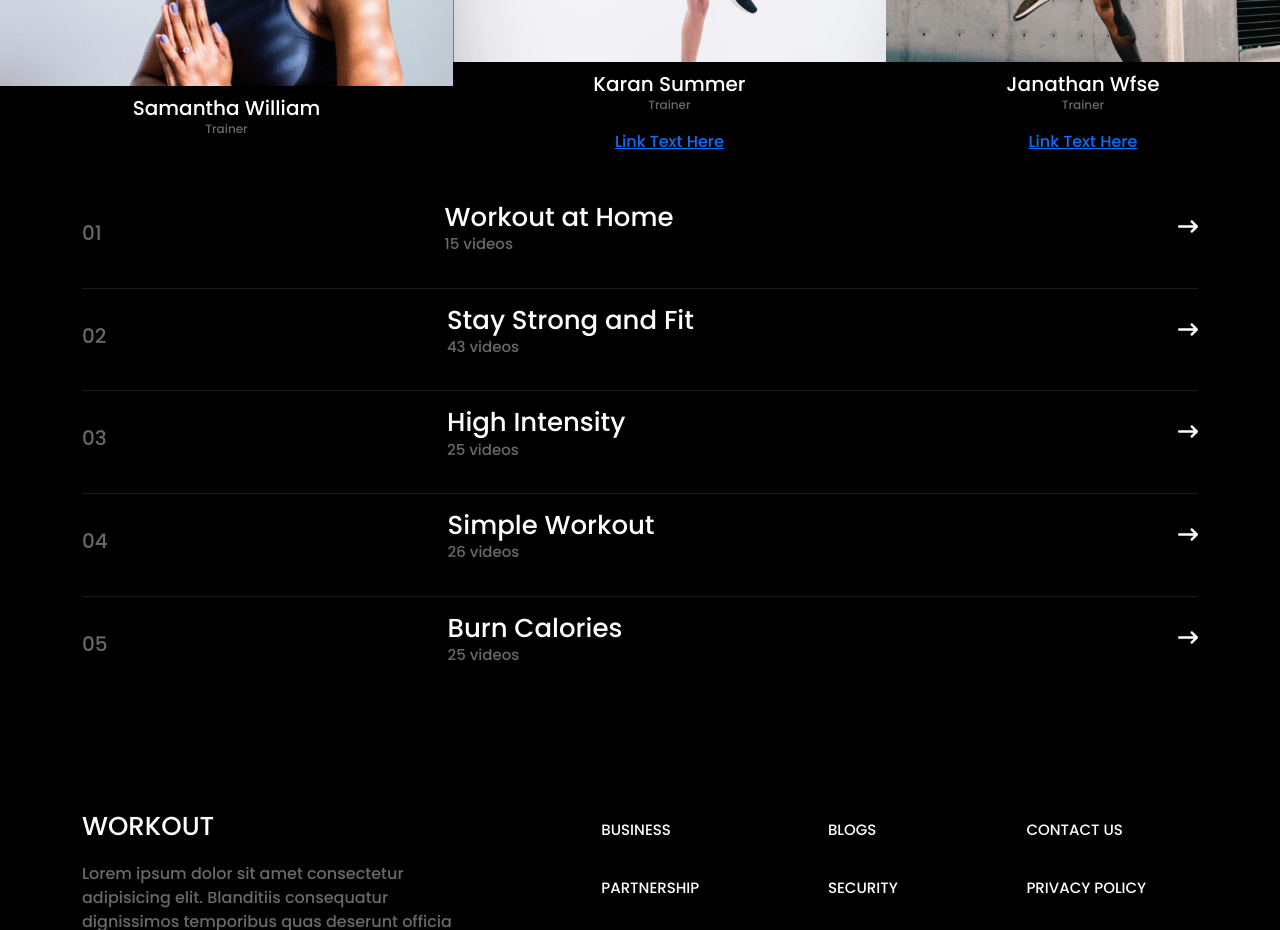
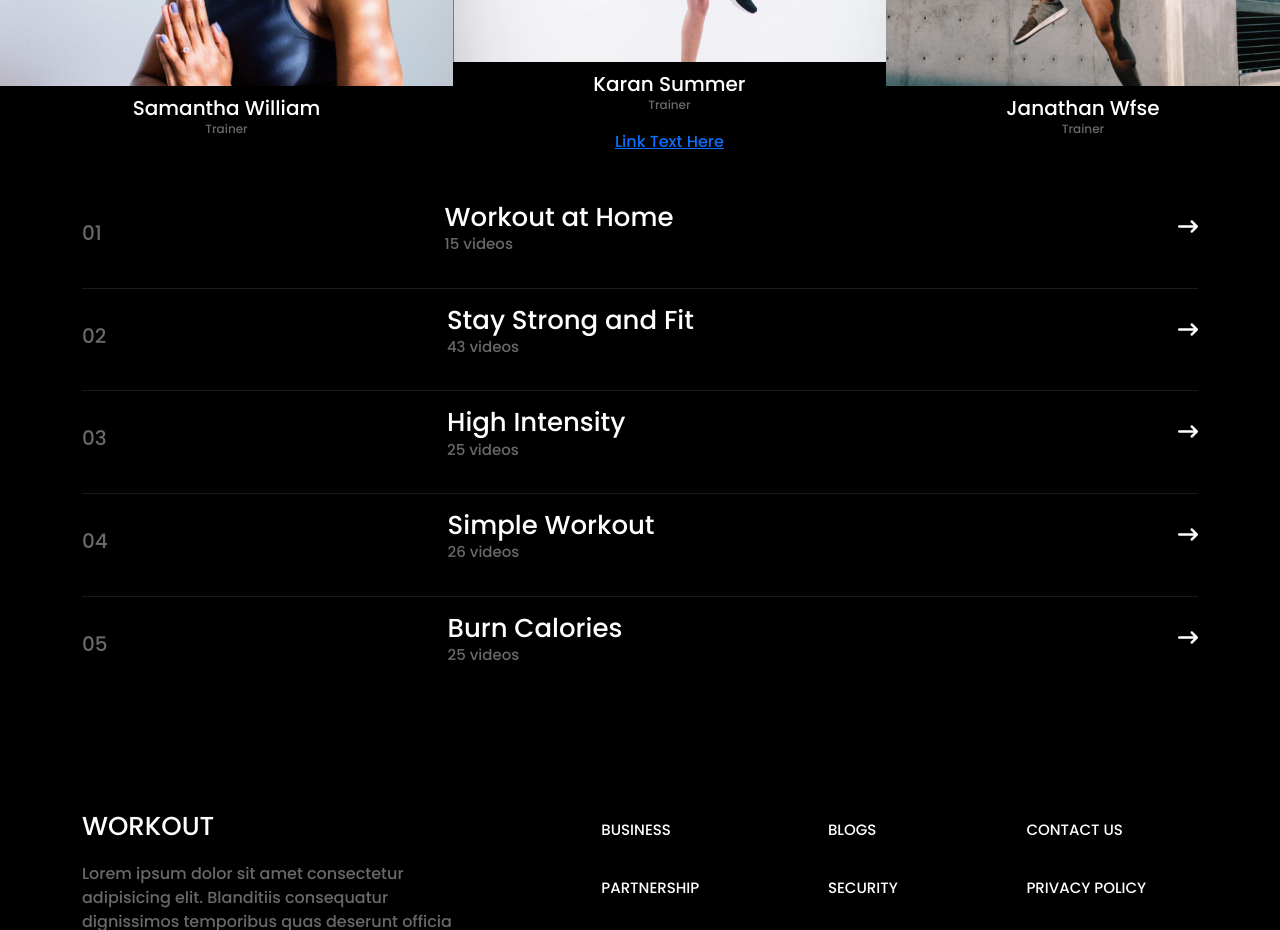
Before and after one commit to Amar-Panchal/static-website-ui, a plain HTML site: page index.html in a window 1280 px wide. Shown: the part 2000-2930 px from the top of the page. Drawn offline with nearby package versions, Linux system fonts and the light colour scheme.

Commit message:
Update index.html

```diff
--- a/index.html
+++ b/index.html
@@ -149,14 +149,13 @@
             <img src="./UI Assignment/assets/fdsf.png" alt="" />
             <h2>Karan Summer</h2>
             <p>Trainer</p>
-                      <a href="https://wa.me/9545224098" target="_blank">Link Text Here</a>
+                      <a href="https://wa.me/+919545224098" target="_blank">Link Text Here</a>
 
         </div>
         <div class="text-center">
             <img src="./UI Assignment/assets/dfs.png" alt="" />
             <h2>Janathan Wfse</h2>
             <p>Trainer</p>
-                      <a href="https://wa.me/<9545224098>" target="_blank">Link Text Here</a>
         </div>
     </div>
 </section>
```
